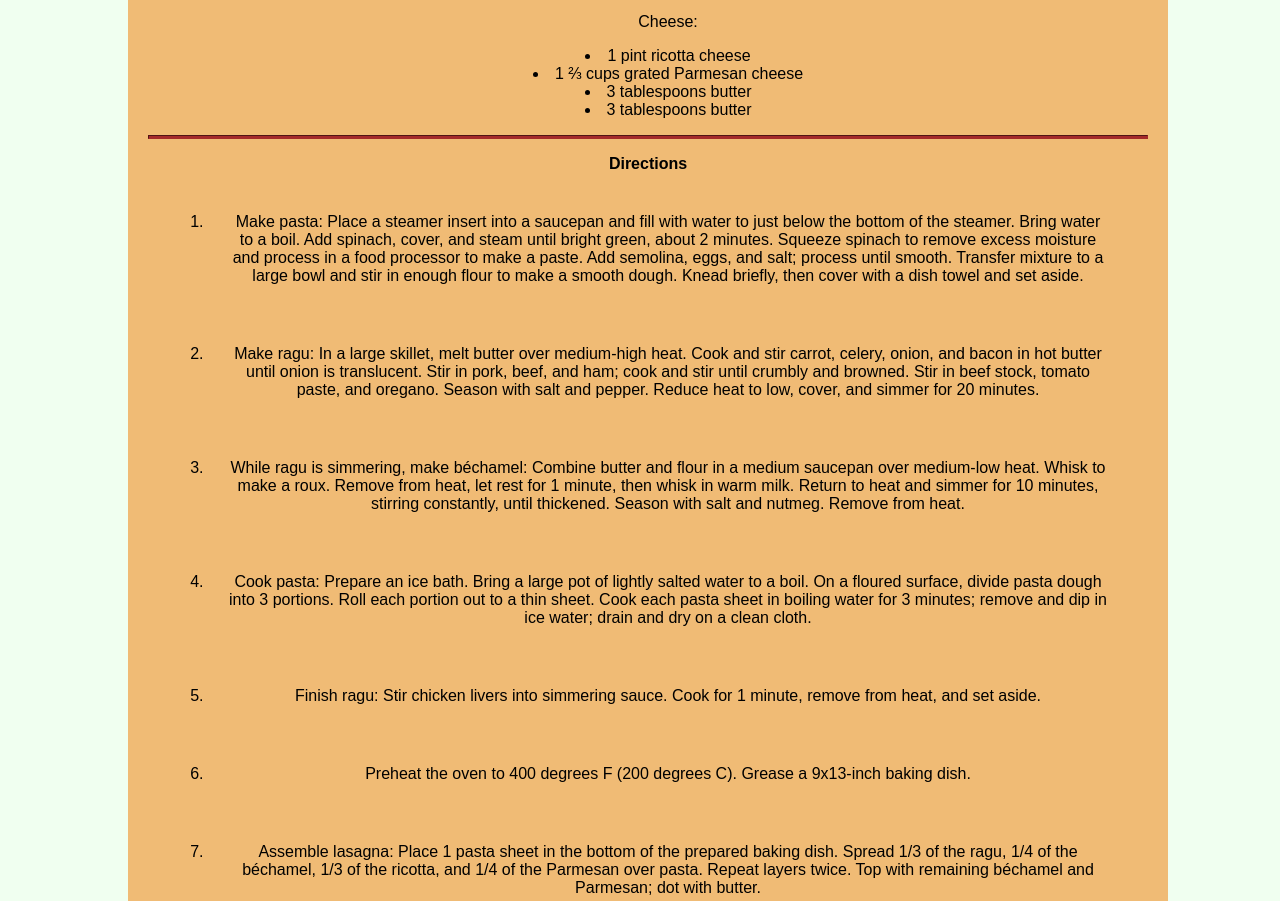
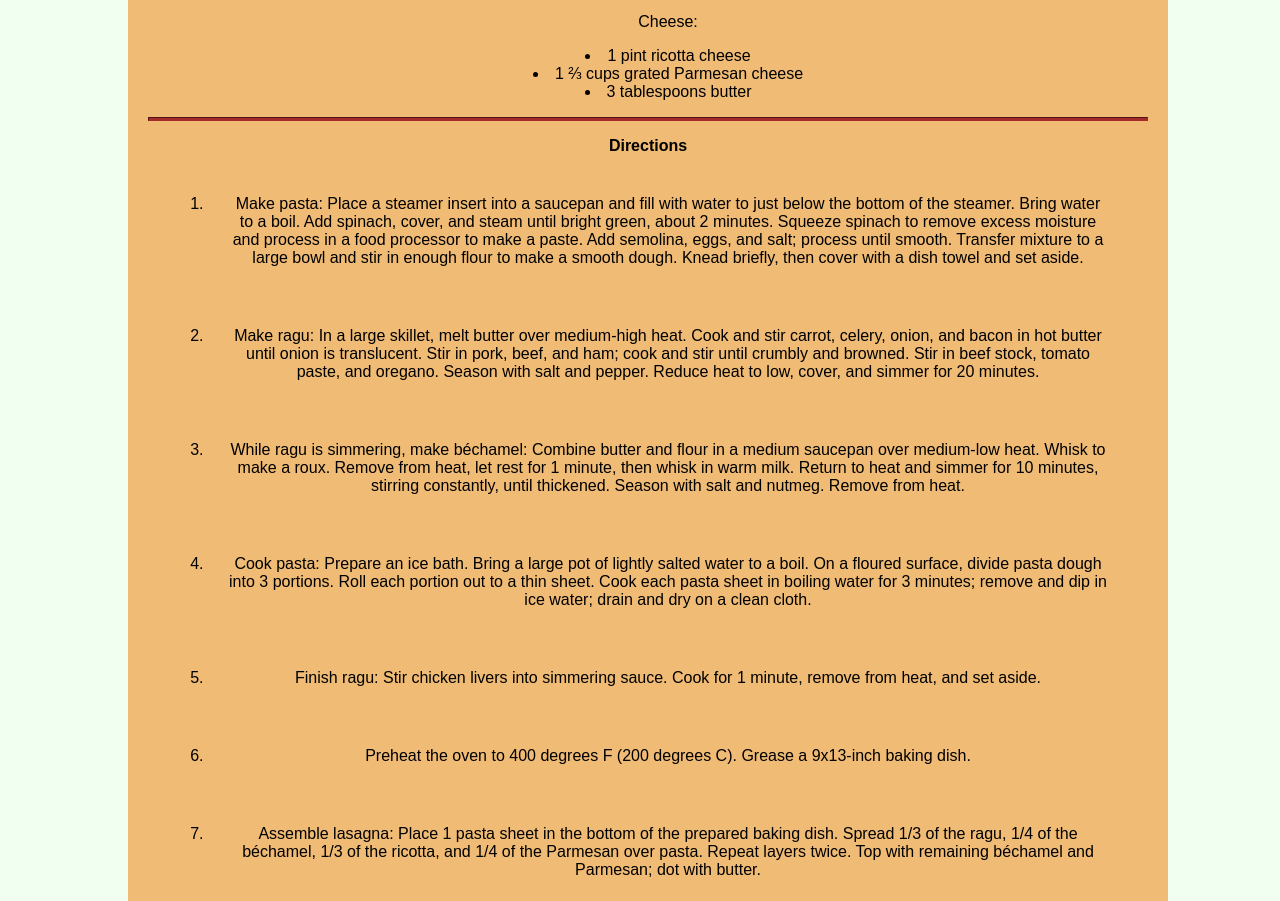
Before and after one commit to Lvcek/odin-recipes, a plain HTML site: page index.html in a window 1280 px wide. Shown: the part 1085-1986 px from the top of the page. Drawn offline with Linux system fonts and the light colour scheme.

Commit message:
deleted li

```diff
--- a/index.html
+++ b/index.html
@@ -51,7 +51,7 @@
                 <li>1 pint ricotta cheese</li>
                 <li>1 ⅔ cups grated Parmesan cheese</li>
                 <li>3 tablespoons butter</li>
-                <li>3 tablespoons butter</li>
+
             </ul>
         </article>
         <hr>
```
